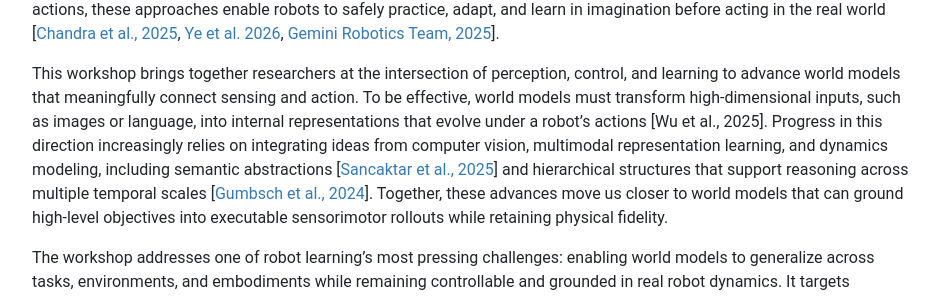
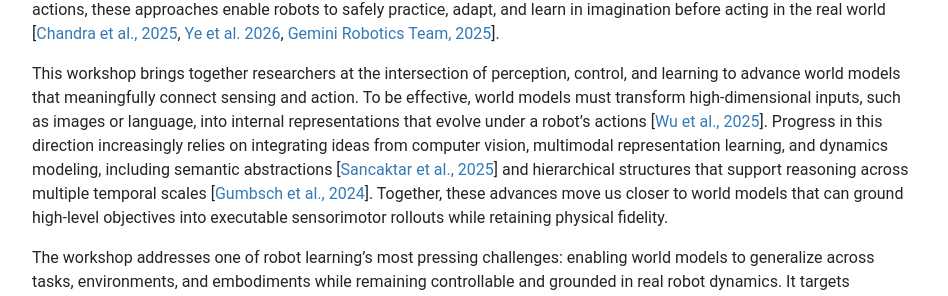
Before and after one commit to robot-worldmodels/robot-worldmodels.github.io, a Jekyll site: the page built from index.html, in a window 1280 px wide and 900 px high, scrolled down 960 px. Shown: the part 148-444 px from the top of the window, without its empty margins (164-1112 px from the left). Built offline with Jekyll 4.4.1, drawn with Linux system fonts in a browser that asks for light colours; nearby versions of some CDN libraries; part of the change alters nothing that is shown.

```diff
--- a/index.html
+++ b/index.html
@@ -19,7 +19,7 @@ layout: coverpage
     A central challenge is enabling such models to produce coherent, long-horizon predictions under closed-loop control. Early video-based models often struggle when asked to simulate extended action sequences, lacking fine-grained action conditioning and physical consistency. Recent research, therefore, moves toward action-conditioned world models [<a href="https://arxiv.org/abs/2503.10370">Nematollahi et al., 2025</a>, <a href="https://arxiv.org/abs/2510.10125">Guo et al., 2025</a>] that incorporate robot dynamics and sensorimotor interactions, allowing candidate policies to be rolled out and refined within the model itself. By jointly modeling future evolution and the causal effects of actions, these approaches enable robots to safely practice, adapt, and learn in imagination before acting in the real world [<a href="https://arxiv.org/abs/2508.03645">Chandra et al., 2025</a>, <a href="https://dreamzero0.github.io/">Ye et al. 2026</a>, <a href="https://arxiv.org/abs/2512.10675">Gemini Robotics Team, 2025</a>].
   </p>
   <p>
-    This workshop brings together researchers at the intersection of perception, control, and learning to advance world models that meaningfully connect sensing and action. To be effective, world models must transform high-dimensional inputs, such as images or language, into internal representations that evolve under a robot’s actions [<a href="https://arxiv.org/abs/2206.14176"></a>Wu et al., 2025</a>]. Progress in this direction increasingly relies on integrating ideas from computer vision, multimodal representation learning, and dynamics modeling, including semantic abstractions [<a href="https://arxiv.org/abs/2503.01584">Sancaktar et al., 2025</a>] and hierarchical structures that support reasoning across multiple temporal scales [<a href="https://openreview.net/forum?id=TjCDNssXKU">Gumbsch et al., 2024</a>]. Together, these advances move us closer to world models that can ground high-level objectives into executable sensorimotor rollouts while retaining physical fidelity.
+    This workshop brings together researchers at the intersection of perception, control, and learning to advance world models that meaningfully connect sensing and action. To be effective, world models must transform high-dimensional inputs, such as images or language, into internal representations that evolve under a robot’s actions [<a href="https://arxiv.org/abs/2206.14176">Wu et al., 2025</a>]. Progress in this direction increasingly relies on integrating ideas from computer vision, multimodal representation learning, and dynamics modeling, including semantic abstractions [<a href="https://arxiv.org/abs/2503.01584">Sancaktar et al., 2025</a>] and hierarchical structures that support reasoning across multiple temporal scales [<a href="https://openreview.net/forum?id=TjCDNssXKU">Gumbsch et al., 2024</a>]. Together, these advances move us closer to world models that can ground high-level objectives into executable sensorimotor rollouts while retaining physical fidelity.
     </p>
     <p>
     The workshop addresses one of robot learning’s most pressing challenges: enabling world models to generalize across tasks, environments, and embodiments while remaining controllable and grounded in real robot dynamics. It targets researchers and practitioners in robot learning, reinforcement learning, control, computer vision, simulation, and embodied AI, drawing speakers and panelists from both academia and industry. By creating a focused forum to compare emerging approaches and evaluation practices across manipulation, navigation, and long-horizon decision-making, the workshop aims to clarify open challenges and shape a cohesive research agenda to accelerate the deployment of world-model-based learning in real-world robotics.
```
